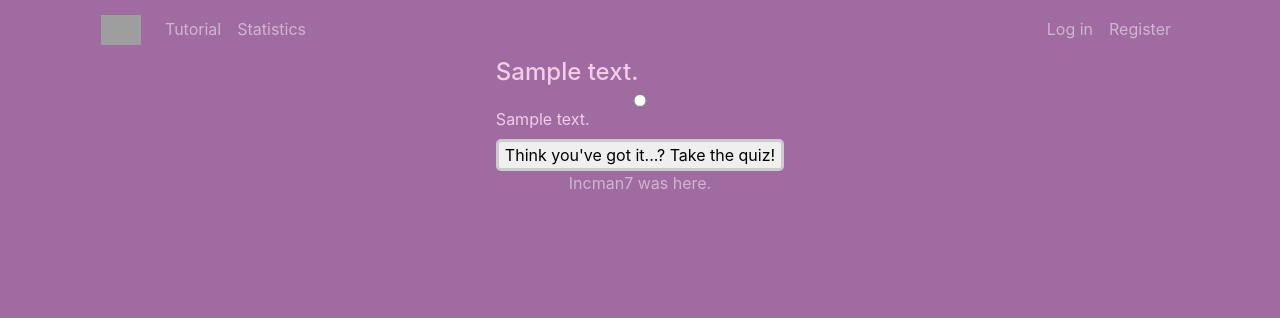
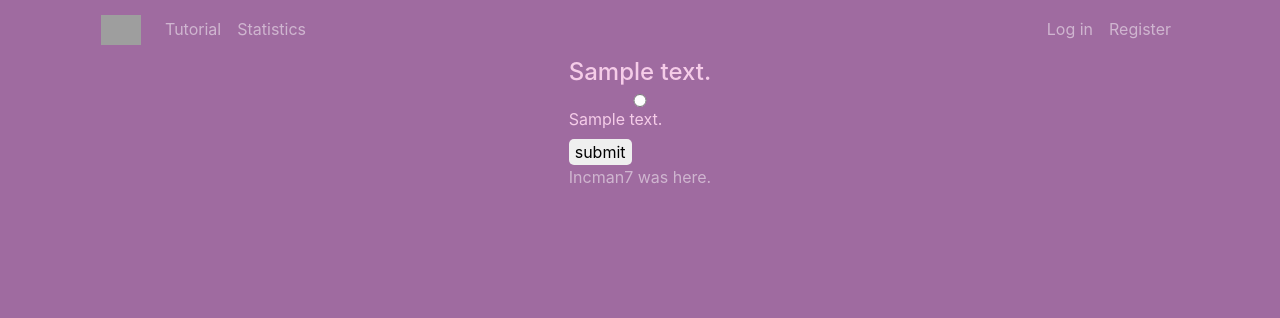
Before and after one commit to sanjerine/CITS3403-Poker, a Flask app: template app/templates/quiz.html in a window 1280 px wide. Shown: the top 318 px of the page. Run offline with Flask 2, Linux system fonts and the light colour scheme; the template is opened without the code that fills it: values that come from a table or form of the project are taken from there, others are empty; tables that the repository leaves empty hold one stand-in row (values such as "Sample post"); some libraries are stand-ins or nearby versions; grey boxes are pictures that could not be loaded.

Commit message:
Update quiz.html

```diff
--- a/app/templates/quiz.html
+++ b/app/templates/quiz.html
@@ -27,8 +27,9 @@
                 </div>
             </div>
             {% endfor %}
-              <button>
-        Think you've got it...? Take the quiz!</button>
+            <div>
+                <input type = "submit" value="submit">
+            </div>
         </form>
     </div>
 {% endblock %}
```
